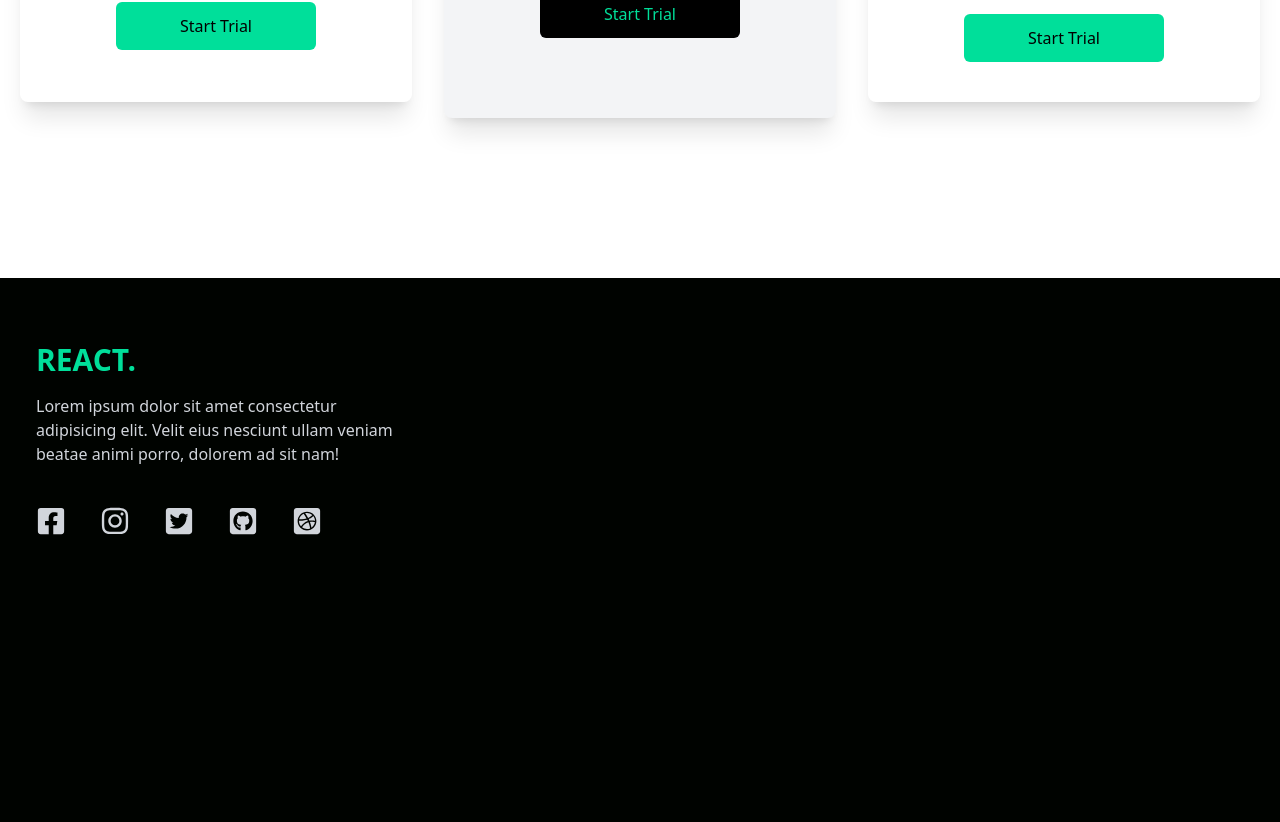
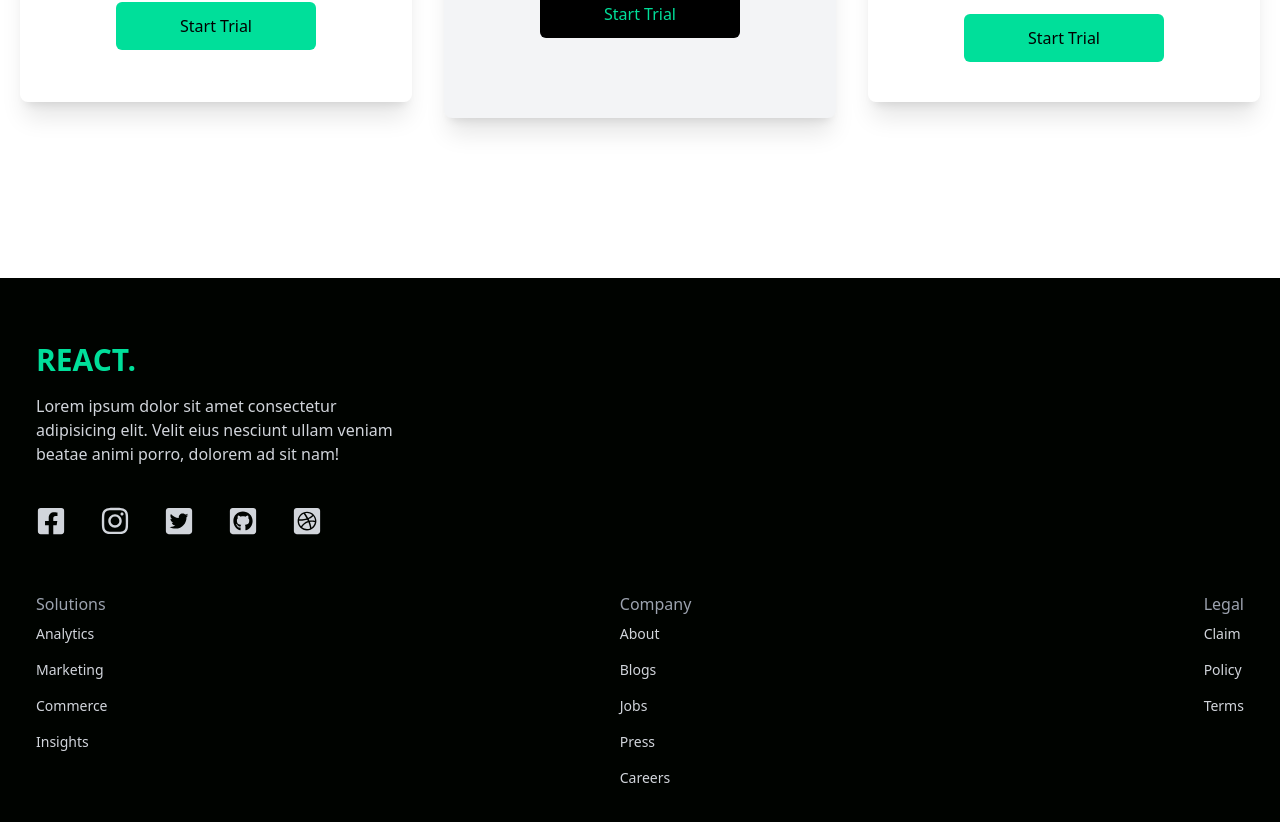
Before and after one commit to busari-mcode/data-finance-app, a React (Create React App) app: page / in a window 1280 px wide. Shown: the part 2196-3018 px from the top of the page. Before the commit the page ends 2820 px from the top, so only its background shows below. Built offline with nearby package versions, Linux system fonts and the light colour scheme.

Commit message:
new changes

```diff
--- a/public/index.html
+++ b/public/index.html
@@ -52,6 +52,6 @@
            to your website
       -->
 
-     <!-- continue from 1:11:40 -->
+     <!-- continue from 1:15:00 -->
   </body>
 </html>
--- a/src/components/Footer.jsx
+++ b/src/components/Footer.jsx
@@ -21,6 +21,35 @@ const Footer = () => {
             <FaDribbbleSquare size={30} />
         </div>
         </div>
+        <div className='lg:col-span-3 flex justify-between'>
+          <div>
+            <h6 className='font-medium text-gray-400'>Solutions</h6>
+            <ul>
+              <li className='py-2 text-sm'>Analytics</li>
+              <li className='py-2 text-sm'>Marketing</li>
+              <li className='py-2 text-sm'>Commerce</li>
+              <li className='py-2 text-sm'>Insights</li>
+            </ul>
+          </div>
+          <div>
+            <h6 className='font-medium text-gray-400'>Company</h6>
+            <ul>
+              <li className='py-2 text-sm'>About</li>
+              <li className='py-2 text-sm'>Blogs</li>
+              <li className='py-2 text-sm'>Jobs</li>
+              <li className='py-2 text-sm'>Press</li>
+              <li className='py-2 text-sm'>Careers</li>
+            </ul>
+          </div>
+          <div>
+            <h6 className='font-medium text-gray-400'>Legal</h6>
+            <ul>
+              <li className='py-2 text-sm'>Claim</li>
+              <li className='py-2 text-sm'>Policy</li>
+              <li className='py-2 text-sm'>Terms</li>
+            </ul>
+          </div>
+        </div>
     </div>
   )
 }
```
